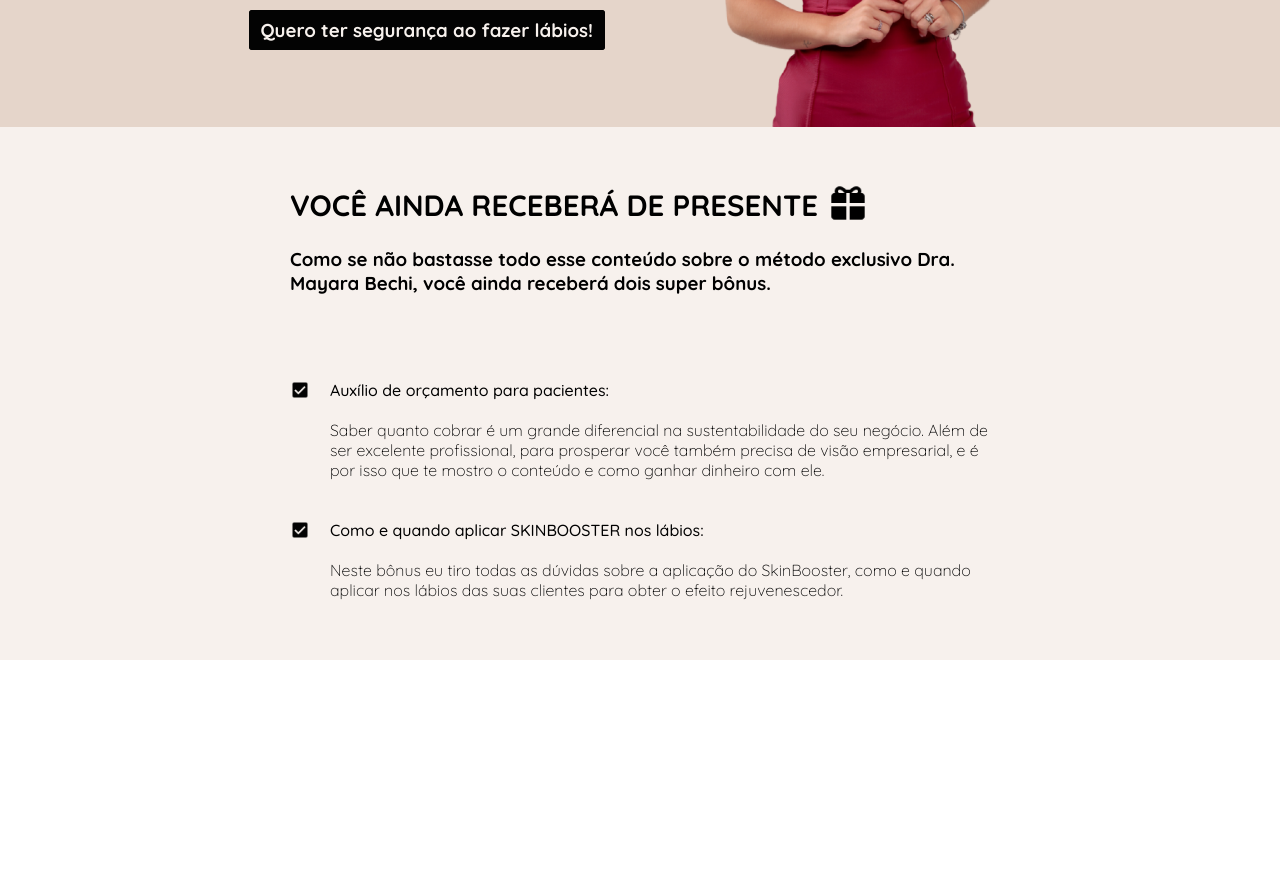
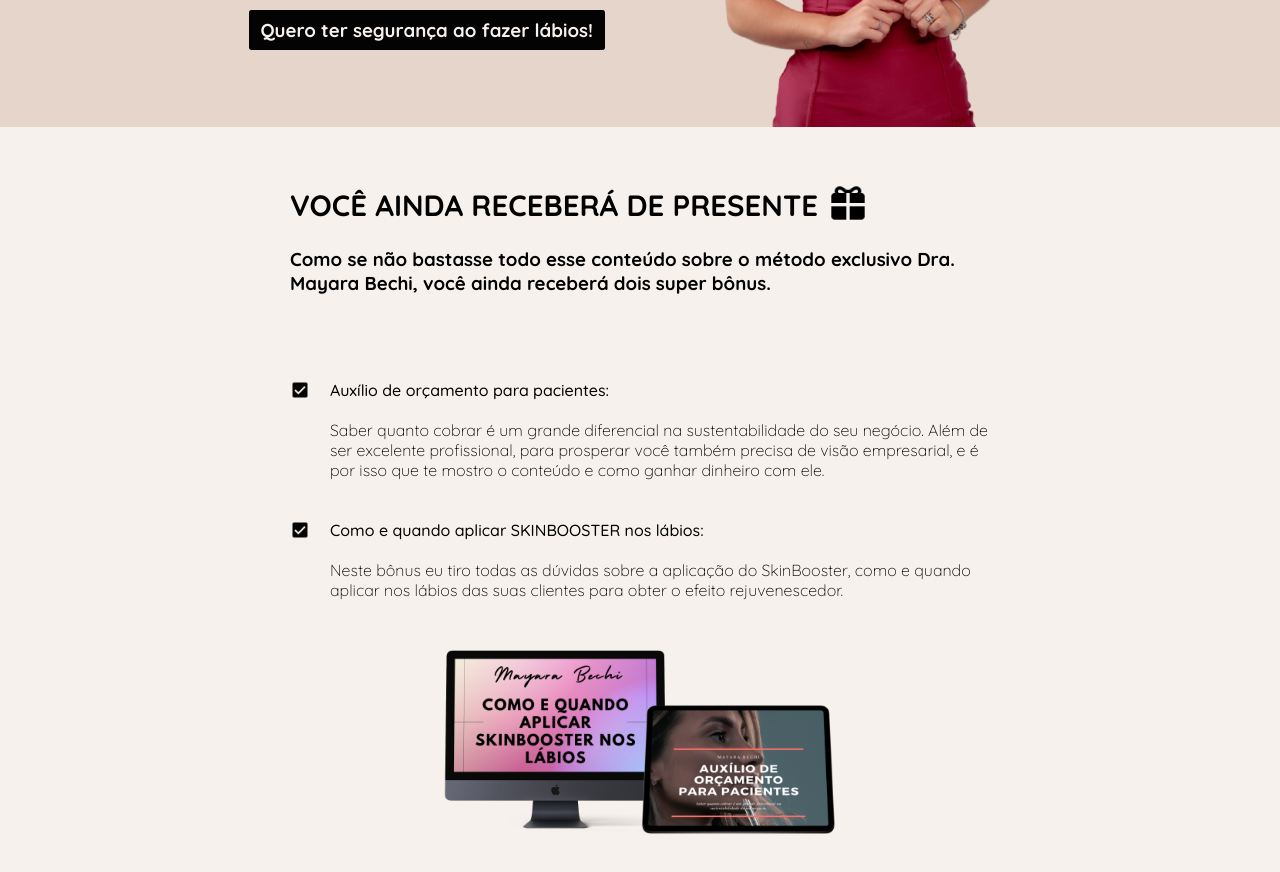
Before and after one commit to oseias-costa/mayara-lp, a Next.js app: page / in a window 1280 px wide. Shown: the part 4260-5132 px from the top of the page. Before the commit the page ends 4920 px from the top, so only its background shows below. Built offline with nearby package versions, Linux system fonts and the light colour scheme.

Commit message:
Gift section ready

```diff
--- a/app/components/gift/Gift.tsx
+++ b/app/components/gift/Gift.tsx
@@ -1,35 +1,55 @@
 "use client";
-import React from 'react'
-import styled from 'styled-components';
-import GiftCheck from './GiftCheck';
-import GiftTop from './GiftTop';
+import React from "react";
+import styled from "styled-components";
+import GiftCheck from "./GiftCheck";
+import GiftTop from "./GiftTop";
+import Image from "next/image";
+import Photo from "../../../public/mockups.png";
 
 export default function Gift() {
   return (
     <GiftContainer>
       <GiftTop />
       <Text>
-            Como se não bastasse todo esse conteúdo sobre o método exclusivo Dra. Mayara Bechi,
-            você ainda receberá dois super bônus.
+        Como se não bastasse todo esse conteúdo sobre o método exclusivo Dra.
+        Mayara Bechi, você ainda receberá dois super bônus.
       </Text>
       <GiftCheck />
+      <Img src={Photo} alt="Bônus Método Mayara Bechi" />
     </GiftContainer>
-  )
+  );
 }
 
 const GiftContainer = styled.section`
-    background-color: #F7F1ED;
+  background-color: #f7f1ed;
   padding-top: 60px;
   padding-bottom: 60px;
   display: flex;
   flex-direction: column;
   justify-content: center;
   align-items: center;
-`
+`;
 
 const Text = styled.p`
   font-weight: 600;
   width: 700px;
   padding-top: 20px;
   font-size: 14pt;
-`
+  @media (max-width: 740px) {
+    width: 300px;
+    padding-top: 0px;
+    padding-bottom: 0px;
+    font-size: 13pt;
+  }
+`;
+
+const Img = styled(Image)`
+  width: 400px;
+  height: 204px;
+  margin-top: 40px;
+  @media (max-width: 500px) {
+    width: 300px;
+    height: 153px;
+    margin-top: 20px;
+  }
+`;
--- a/app/components/gift/GiftCheck.tsx
+++ b/app/components/gift/GiftCheck.tsx
@@ -1,53 +1,59 @@
 "use client";
-import Image from 'next/image';
-import React from 'react'
-import styled from 'styled-components';
-import Icon from '../../../public/checkbox.svg'
-import { data } from './giftData'
+import Image from "next/image";
+import React from "react";
+import styled from "styled-components";
+import Icon from "../../../public/checkbox.svg";
+import { data } from "./giftData";
 
 type GiftCheckData = {
-    id: number,
-    title: string,
-    content: string
-}
+  id: number;
+  title: string;
+  content: string;
+};
 
 export default function GiftCheck() {
   const checkbox = data.map((item: GiftCheckData) => {
-        return(
+    return (
       <Container key={item.id}>
-                <Image src={Icon} alt='Checkbox Ok' width={20} height={20} />
+        <Image src={Icon} alt="Checkbox Ok" width={20} height={20} />
         <TextContainer>
           <TextCheck>{item.title}</TextCheck>
           <Text>{item.content}</Text>
         </TextContainer>
       </Container>
-        )
-    })
+    );
+  });
 
-  return (
-        <GiftCheckContainer>{checkbox}</GiftCheckContainer>
-  )
+  return <GiftCheckContainer>{checkbox}</GiftCheckContainer>;
 }
 
 const GiftCheckContainer = styled.div`
   width: 700px;
   padding-top: 45px;
-`
+  @media (max-width: 740px) {
+    width: 300px;
+    padding-top: 30px;
+    padding-bottom: 30px;
+  }
+`;
 
 const Container = styled.div`
   display: flex;
   padding-top: 40px;
-`
+`;
 
 const TextContainer = styled.div`
   padding-left: 20px;
-`
+`;
 
 const TextCheck = styled.p`
   font-weight: 500;
   padding-bottom: 20px;
-`
+`;
 
 const Text = styled.p`
   font-weight: 300;
-`
+  @media (max-width: 740px) {
+    font-size: 10pt;
+  }
+`;
--- a/app/components/gift/GiftTop.tsx
+++ b/app/components/gift/GiftTop.tsx
@@ -1,22 +1,27 @@
-import React from 'react'
-import styled from 'styled-components'
-import { TitleSection } from '../globalStyles/TitleSection'
-import Icon from '../../../public/gift.png'
-import Image from 'next/image'
+import React from "react";
+import styled from "styled-components";
+import { TitleSection } from "../globalStyles/TitleSection";
+import Icon from "../../../public/gift.png";
+import Image from "next/image";
 
 export default function GiftTop() {
   return (
     <Container>
       <TitleSection>VOCÊ AINDA RECEBERÁ DE PRESENTE</TitleSection>
-        <Img src={Icon} alt='Presente do Método Mayara Bechi' />
+      <Img src={Icon} alt="Presente do Método Mayara Bechi" />
     </Container>
-  )
+  );
 }
 
 const Container = styled.div`
   display: flex;
   width: 700px;
-`
+  @media (max-width: 740px) {
+    width: 300px;
+    padding-top: 30px;
+    padding-bottom: 30px;
+  }
+`;
 
 const Img = styled(Image)`
   width: 40px;
@@ -24,4 +29,4 @@ const Img = styled(Image)`
   margin-left: 10px;
   position: relative;
   bottom: 4px;
-`
+`;
```
Also changed, not shown: public/mockups.png (added). Lines whose indentation alone changed are shown as unchanged.
